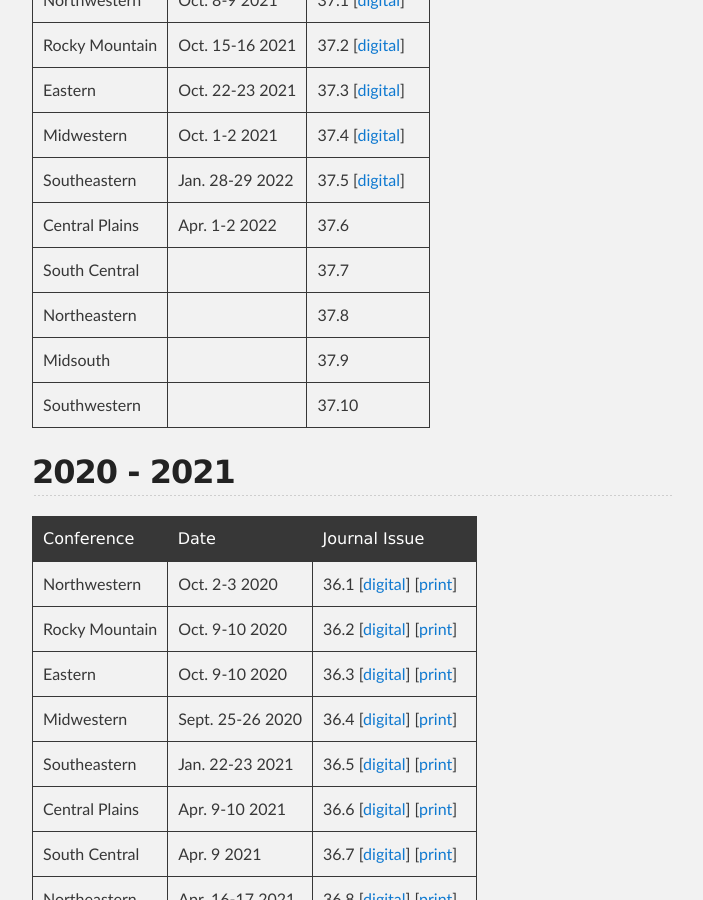
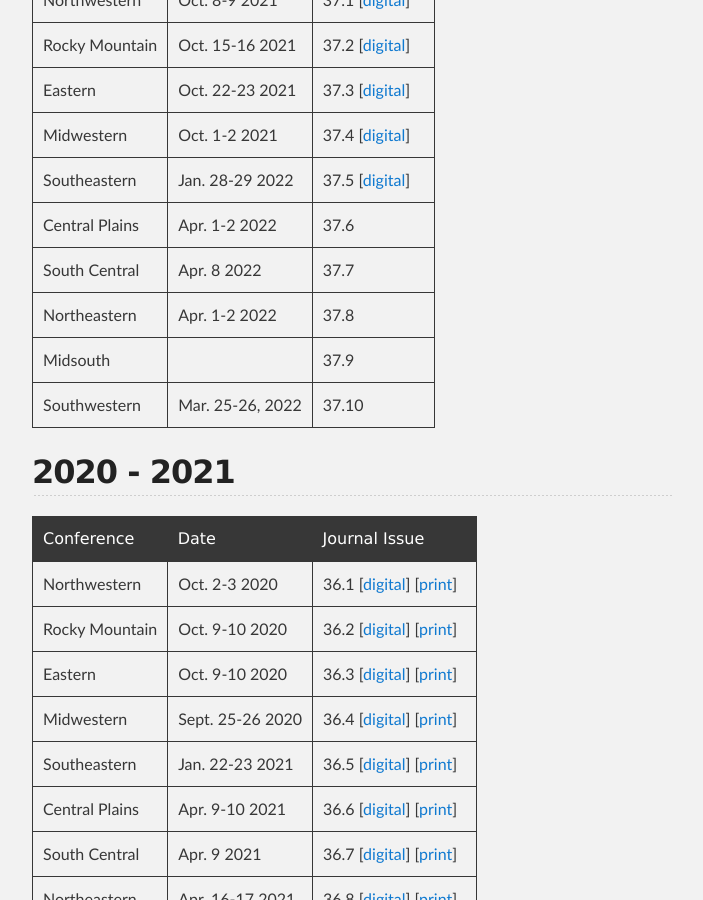
Before and after one commit to ccsc-journal/ccsc-editor, a Jekyll site: the page built from docs/index.md, in a window 1280 px wide and 900 px high, scrolled down 839 px. Shown: the whole window, without its empty margins (288-991 px from the left). Built offline with Jekyll 4.4.1, drawn with Linux system fonts in a browser that asks for light colours; our own code applies the rules of GitHub Pages for plain Markdown files.

```diff
--- a/docs/index.md
+++ b/docs/index.md
@@ -24,10 +24,10 @@ Sciences in Colleges" according to the following schedule.
 | Midwestern | Oct. 1-2 2021 | 37.4 [[digital](http://www.ccsc.org/publications/journals/MW2021.pdf)] |
 | Southeastern | Jan. 28-29 2022 | 37.5 [[digital](http://www.ccsc.org/publications/journals/SE2021.pdf)] |
 | Central Plains | Apr. 1-2 2022 | 37.6 |
-| South Central | | 37.7 |
-| Northeastern | | 37.8 |
+| South Central | Apr. 8 2022| 37.7 |
+| Northeastern | Apr. 1-2 2022 | 37.8 |
 | Midsouth | | 37.9 |
-| Southwestern | | 37.10 |
+| Southwestern | Mar. 25-26, 2022 | 37.10 |
 
 ## 2020 - 2021
 
```
Also changed, not shown: docs/editors.md (+2 -2 lines).
